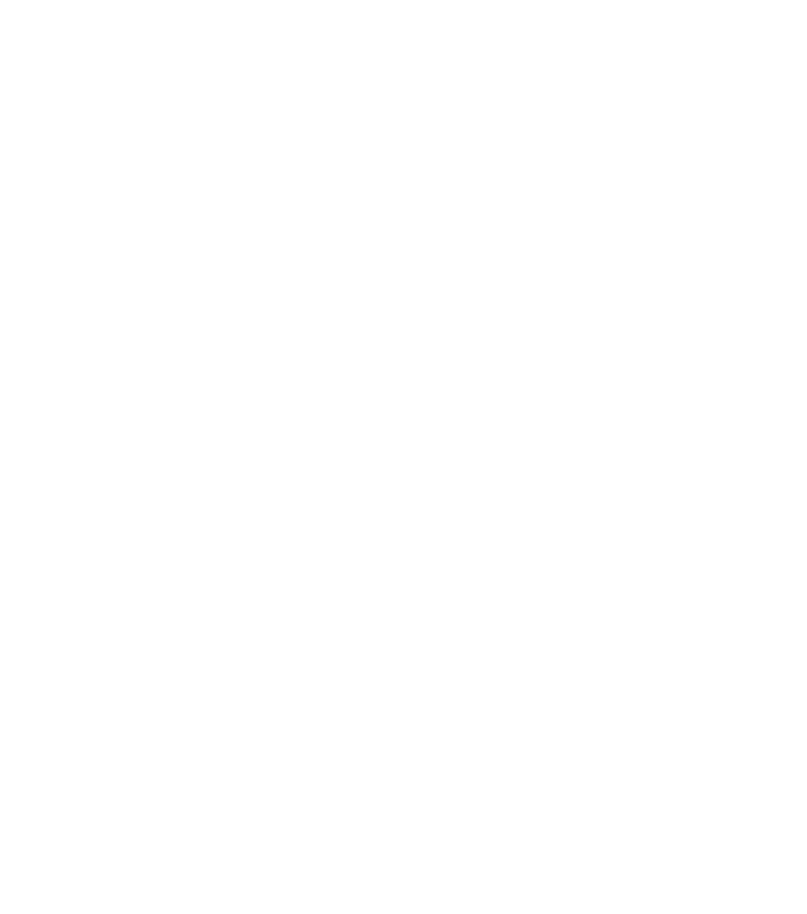
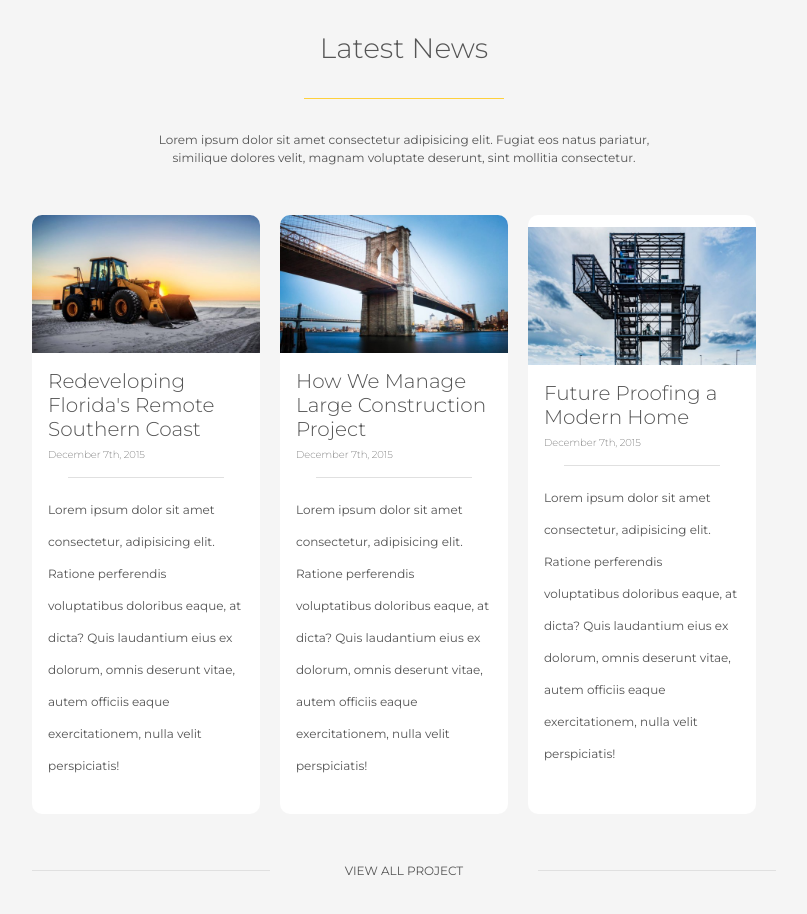
Before and after one commit to Luca10992/proj-html-vuejs, a Vue app: page / in a window 1280 px wide. Shown: the part 3780-4694 px from the top of the page, without its empty margins (236-1043 px from the left). Before the commit the page ends 3764 px from the top, so only its background shows below. Built offline with nearby package versions, Linux system fonts and the light colour scheme.

Commit message:
feat. add section 7

```diff
--- a/src/components/AppMain.vue
+++ b/src/components/AppMain.vue
@@ -3,6 +3,7 @@
 import AppCard from "./AppCard.vue";
 import AppCardImg from "./AppCardImg.vue";
 import AppSlider from "./AppSlider.vue";
+import AppTextCardImg from "./AppTextCardImg.vue";
 
 export default {
   data() {
@@ -29,7 +30,7 @@
     },
   },
 
-  components: { AppCard, AppCardImg, AppSlider },
+  components: { AppCard, AppCardImg, AppSlider, AppTextCardImg },
 };
 </script>
 
@@ -136,6 +137,32 @@
         <AppSlider></AppSlider>
       </div>
     </div>
+    <div class="section_7">
+      <div class="container pt-5 text-center">
+        <div>
+          <h3>Latest News</h3>
+          <div class="line"></div>
+          <p>
+            Lorem ipsum dolor sit amet consectetur adipisicing elit. Fugiat eos
+            natus pariatur, similique dolores velit, magnam voluptate deserunt,
+            sint mollitia consectetur.
+          </p>
+        </div>
+        <div class="container-card">
+          <div class="card-box">
+            <div v-for="card in store.cardsImages" class="card">
+              <AppTextCardImg :card="card"></AppTextCardImg>
+            </div>
+          </div>
+        </div>
+        <div class="d-flex align-items-center justify-content-between py-5">
+          <div class="doubleLine"></div>
+          <p class="textLine">VIEW ALL PROJECT</p>
+          <div class="doubleLine"></div>
+        </div>
+      </div>
+    </div>
+    <div class="section_8"></div>
   </main>
 </template>
 
@@ -342,4 +369,34 @@
     right: 10rem;
   }
 }
+
+// *************SECTION 7*************
+.section_7 {
+  background-color: #f5f5f5;
+  color: #555;
+
+  .container {
+    p {
+      font-size: 12px;
+      padding: 0 7rem;
+    }
+
+    .textLine {
+      margin: 0;
+      padding: 0;
+    }
+
+    .container-card {
+      width: 100%;
+      margin-top: 3rem;
+
+      .card {
+        color: #555;
+        overflow: hidden;
+        text-align: start;
+        width: calc(100% / 3 - 20px);
+      }
+    }
+  }
+}
 </style>
--- /dev/null
+++ b/src/components/AppTextCardImg.vue
@@ -0,0 +1,62 @@
+<script>
+import { store } from "../store";
+
+export default {
+  data() {
+    return {
+      store,
+    };
+  },
+  props: { card: Object },
+
+  methods: {
+    buildPathImg(imageName) {
+      return new URL(
+        "../assets/construction/images/" + imageName,
+        import.meta.url
+      ).href;
+    },
+  },
+};
+</script>
+<template>
+  <div>
+    <img :src="buildPathImg(card.imageName)" alt="img" />
+  </div>
+  <div class="text-box">
+    <h4>{{ card.titleCard }}</h4>
+    <h6>{{ card.date }}</h6>
+    <div class="doubleLine"></div>
+    <p>{{ card.text }}</p>
+  </div>
+</template>
+
+<style lang="scss" scoped>
+img {
+  width: 100%;
+  display: block;
+}
+
+.text-box {
+  padding: 1rem;
+
+  .doubleLine {
+    width: 80%;
+    margin: 1rem auto;
+  }
+
+  h6 {
+    font-weight: 200;
+    font-size: 10px;
+  }
+
+  h4 {
+    font-weight: 300;
+    font-size: 20px;
+  }
+
+  p {
+    font-size: 12px;
+  }
+}
+</style>
--- a/src/store/index.js
+++ b/src/store/index.js
@@ -105,4 +105,25 @@
       testimonial: "JANE BROWN - NEW HOME OWNER",
     },
   ],
+  // **SECTION 7
+  cardsImages: [
+    {
+      imageName: "blog-post-134132600-600x362.jpg",
+      titleCard: "Redeveloping Florida's Remote Southern Coast",
+      date: "December 7th, 2015",
+      text: "Lorem ipsum dolor sit amet consectetur, adipisicing elit. Ratione perferendis voluptatibus doloribus eaque, at dicta? Quis laudantium eius ex dolorum, omnis deserunt vitae, autem officiis eaque exercitationem, nulla velit perspiciatis!",
+    },
+    {
+      imageName: "blog-post-92486644-600x362.jpg",
+      titleCard: "How We Manage Large Construction Project",
+      date: "December 7th, 2015",
+      text: "Lorem ipsum dolor sit amet consectetur, adipisicing elit. Ratione perferendis voluptatibus doloribus eaque, at dicta? Quis laudantium eius ex dolorum, omnis deserunt vitae, autem officiis eaque exercitationem, nulla velit perspiciatis!",
+    },
+    {
+      imageName: "blog-post-332773904-600x362.jpg",
+      titleCard: "Future Proofing a Modern Home ",
+      date: "December 7th, 2015",
+      text: "Lorem ipsum dolor sit amet consectetur, adipisicing elit. Ratione perferendis voluptatibus doloribus eaque, at dicta? Quis laudantium eius ex dolorum, omnis deserunt vitae, autem officiis eaque exercitationem, nulla velit perspiciatis!",
+    },
+  ],
 });
```
Also changed, not shown: src/components/AppTitleSection.vue (added, +24 -0 lines).
